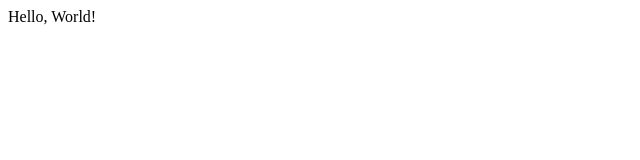
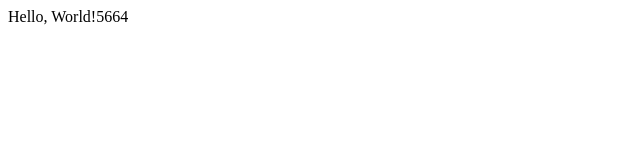
Before and after one commit to z5918808/aloha, a plain HTML site: page index.html in a window 1280 px wide. Shown: the full height of the page, 0-640 px from the left. Drawn offline with Linux system fonts and the light colour scheme.

Commit message:
11
測試

```diff
--- a/index.html
+++ b/index.html
@@ -1,5 +1,5 @@
 <html>
 <body>
-Hello, World!
+Hello, World!5664
 </body>
 </html>
```
